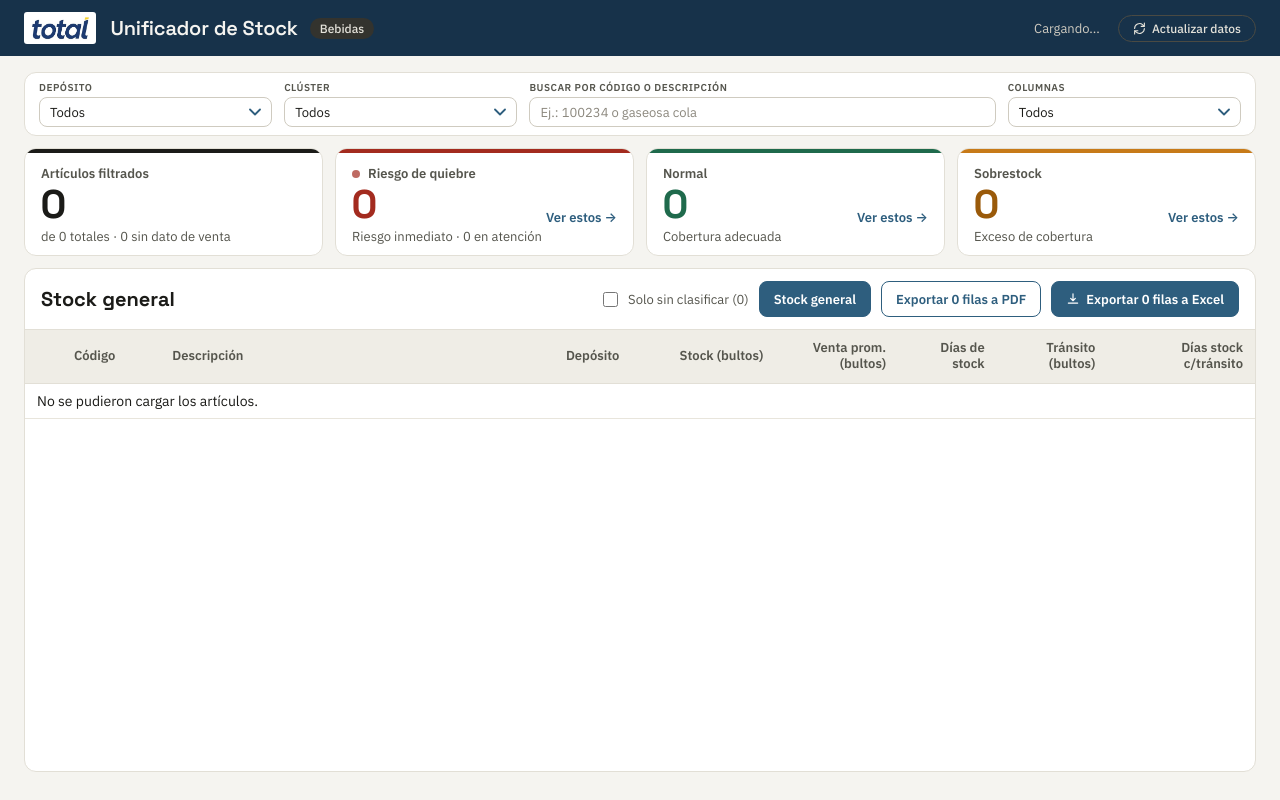
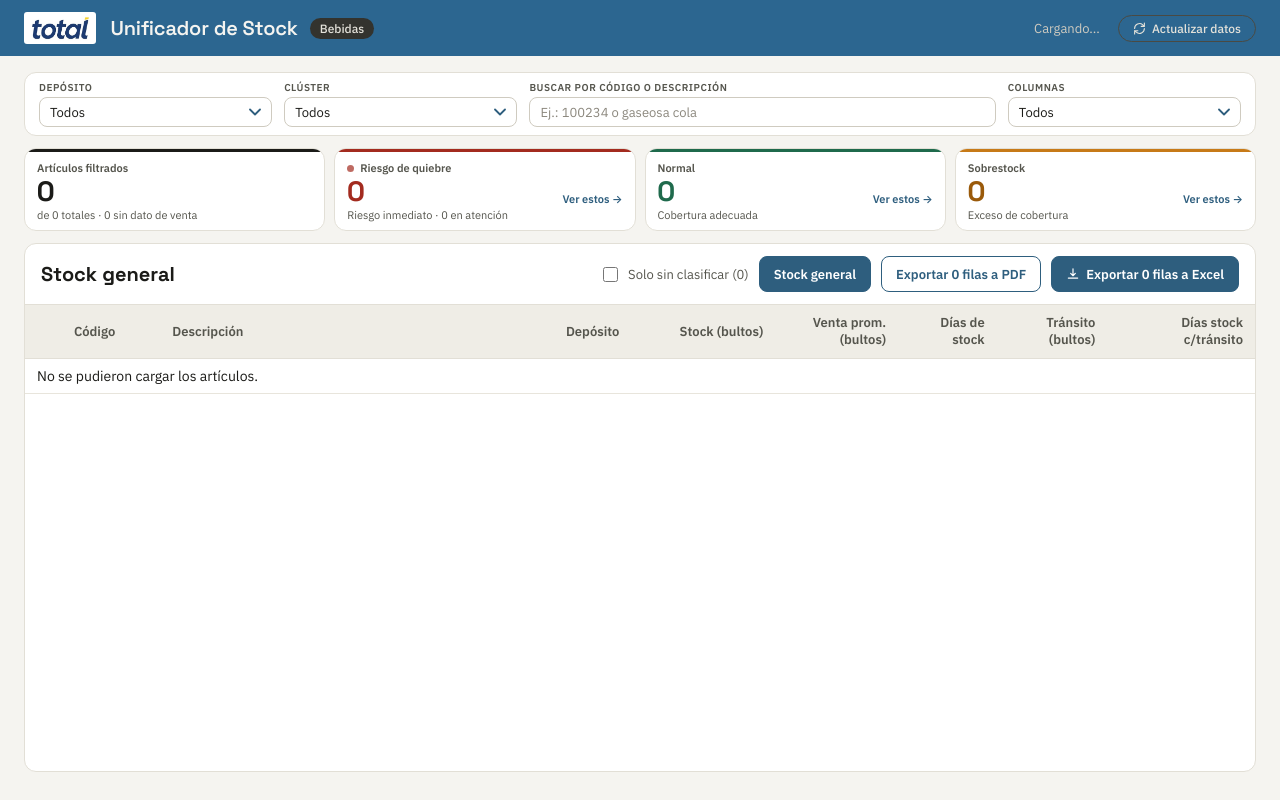
Before and after one commit to n-miranda/proyecto-bebidas, a Flask app: page / in a window 1280 px wide. Run offline with Flask 3, Linux system fonts and the light colour scheme.

Commit message:
Achicar tarjetas KPI ~30% y aclarar el azul del encabezado (solo local)
Co-Authored-By: Claude Sonnet 5 <noreply@anthropic.com>

```diff
--- a/src/web/static/estilos.css
+++ b/src/web/static/estilos.css
@@ -22,7 +22,7 @@
   --acento-fondo: #e6eef3;
   --acento-borde: #c4d8e4;
 
-  --color-fondo-header: #17324a;
+  --color-fondo-header: #2c6690;
   --color-fondo-header-texto: #f5f4f0;
   --marca-badge: #a32b1f;
 
@@ -454,7 +454,7 @@ body {
   flex-shrink: 0;
   display: grid;
   grid-template-columns: repeat(4, minmax(0, 1fr));
-  gap: 12px;
+  gap: 9px;
 }
 
 .kpi {
@@ -466,7 +466,7 @@ body {
   gap: 2px;
   text-align: left;
   cursor: pointer;
-  padding: 12px 16px 10px;
+  padding: 9px 12px 8px;
   background: var(--superficie);
   border: 1px solid var(--gridline);
   border-radius: var(--radio);
@@ -480,7 +480,7 @@ body {
   content: "";
   position: absolute;
   inset: 0 0 auto 0;
-  height: 4px;
+  height: 3px;
   background: var(--kpi-color);
 }
 
@@ -494,8 +494,8 @@ body {
 .kpi-sobrestock { --kpi-color: var(--estado-sobrestock); --kpi-texto: var(--estado-sobrestock-texto); }
 
 .kpi-etiqueta {
-  margin-top: 4px;
-  font-size: 13px;
+  margin-top: 3px;
+  font-size: 11px;
   font-weight: 600;
 }
 
@@ -504,9 +504,9 @@ body {
 .kpi-critico .kpi-etiqueta::before {
   content: "";
   display: inline-block;
-  width: 8px;
-  height: 8px;
-  margin-right: 8px;
+  width: 7px;
+  height: 7px;
+  margin-right: 6px;
   border-radius: 50%;
   background: var(--estado-critico);
 }
@@ -515,12 +515,12 @@ body {
   display: flex;
   align-items: flex-end;
   justify-content: space-between;
-  gap: 8px;
+  gap: 6px;
 }
 
 .kpi-valor {
   font-family: var(--fuente-display);
-  font-size: 40px;
+  font-size: 28px;
   font-weight: 700;
   line-height: 1.05;
   color: var(--kpi-texto);
@@ -528,13 +528,13 @@ body {
 }
 
 .kpi-cta {
-  font-size: 13px;
+  font-size: 11px;
   font-weight: 600;
   color: var(--acento);
   white-space: nowrap;
 }
 
-.kpi-detalle { font-size: 13px; }
+.kpi-detalle { font-size: 11px; }
 
 @media (prefers-reduced-motion: no-preference) {
   .kpi {
```
